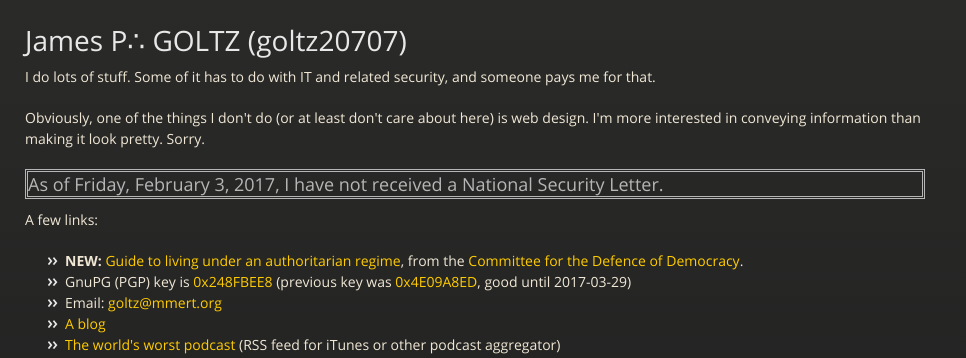
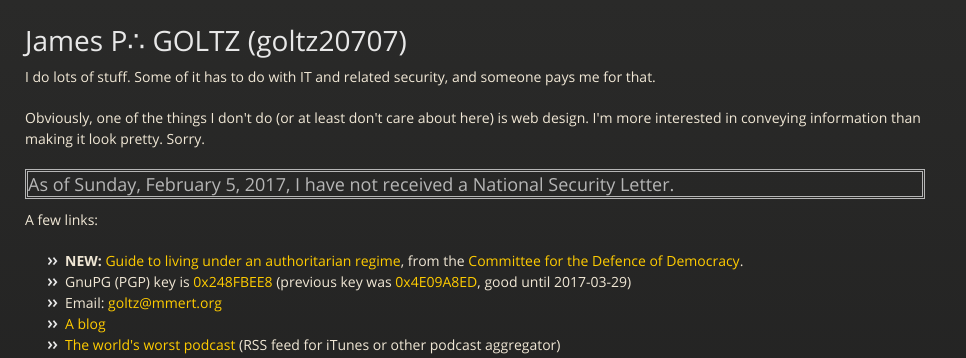
Before and after one commit to goltz20707/goltz20707.github.io, a Jekyll site: the page built from index.html, in a window 1280 px wide. Shown: the top 358 px of the page, without its empty margins (0-966 px from the left). Built offline with Jekyll 4.4.1, drawn with Linux system fonts in a browser that asks for light colours.

Commit message:
Update nsl.html

```diff
--- a/_includes/nsl.html
+++ b/_includes/nsl.html
@@ -3,6 +3,6 @@ date '+%A, %B %e, %Y,'
  -->
 <h3 style="border: double">As of
 
-Friday, February 3, 2017,
+Sunday, February 5, 2017,
 
 I have not received a National Security Letter.</h3>
```
